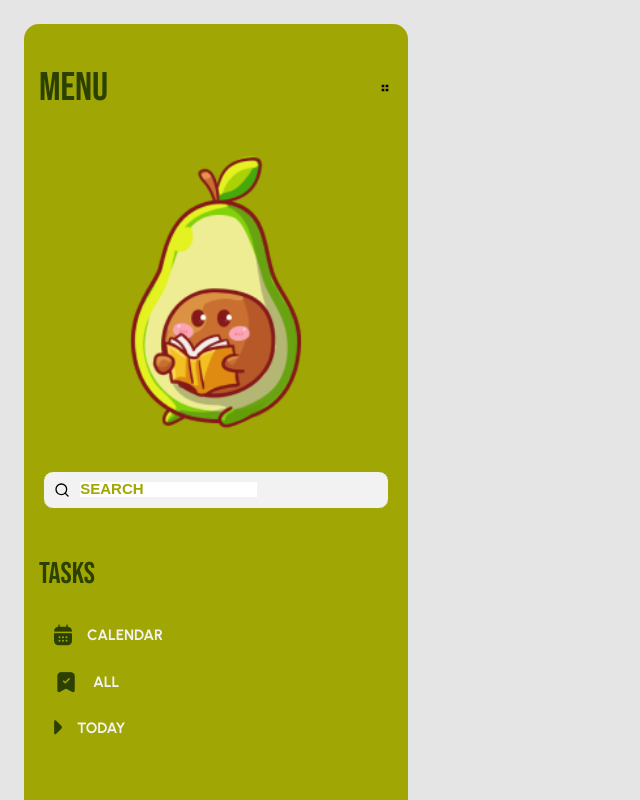
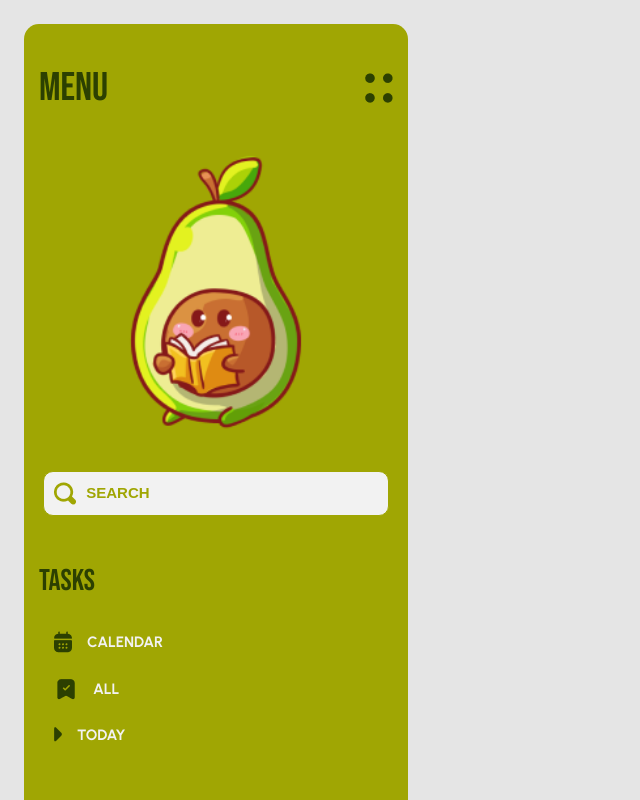
Before and after one commit to JoseDarioGonzalezCha/TodoZinho, a React (Vite) app: page / in a window 1280 px wide. Shown: the top 800 px of the page, without its empty margins (0-640 px from the left). Built offline with nearby package versions, Linux system fonts and the light colour scheme.

Commit message:
fix: add images from figma

```diff
--- a/src/Components/Menu/MenuHeader/MenuHeader.jsx
+++ b/src/Components/Menu/MenuHeader/MenuHeader.jsx
@@ -1,9 +1,8 @@
 import React from "react";
 
 import abacateLendo from "../../../assets/abacateLendo.png";
-
-import { BiGridSmall } from "react-icons/bi";
-import { FiSearch } from "react-icons/fi";
+import icon_vector from "../../../assets/icon_vector.png";
+import search_icon from "../../../assets/search_icon.png";
 
 import {
   StyledContent,
@@ -19,13 +18,13 @@ export const MenuHeader = () => {
     <StyledContent>
       <StyledMenuHeader>
         <StyledTitle>Menu</StyledTitle>
-        <BiGridSmall />
+        <img src={icon_vector} alt="icon vector" />
       </StyledMenuHeader>
 
       <StyledImg src={abacateLendo} alt="avocado reading" />
 
       <StyledMenu>
-        <FiSearch />
+        <img src={search_icon} alt="icon search" />
         <StyledInput type="text" placeholder="SEARCH" />
       </StyledMenu>
     </StyledContent>
--- a/src/Components/Menu/MenuHeader/MenuHeader.styles.js
+++ b/src/Components/Menu/MenuHeader/MenuHeader.styles.js
@@ -39,7 +39,9 @@ export const StyledMenu = styled.div`
 
 export const StyledInput = styled.input`
   border: none;
+  background-color: #f2f2f2;
   margin-left: 10px;
+  outline: none;
 
   &::placeholder {
     color: #a0a603;
```
